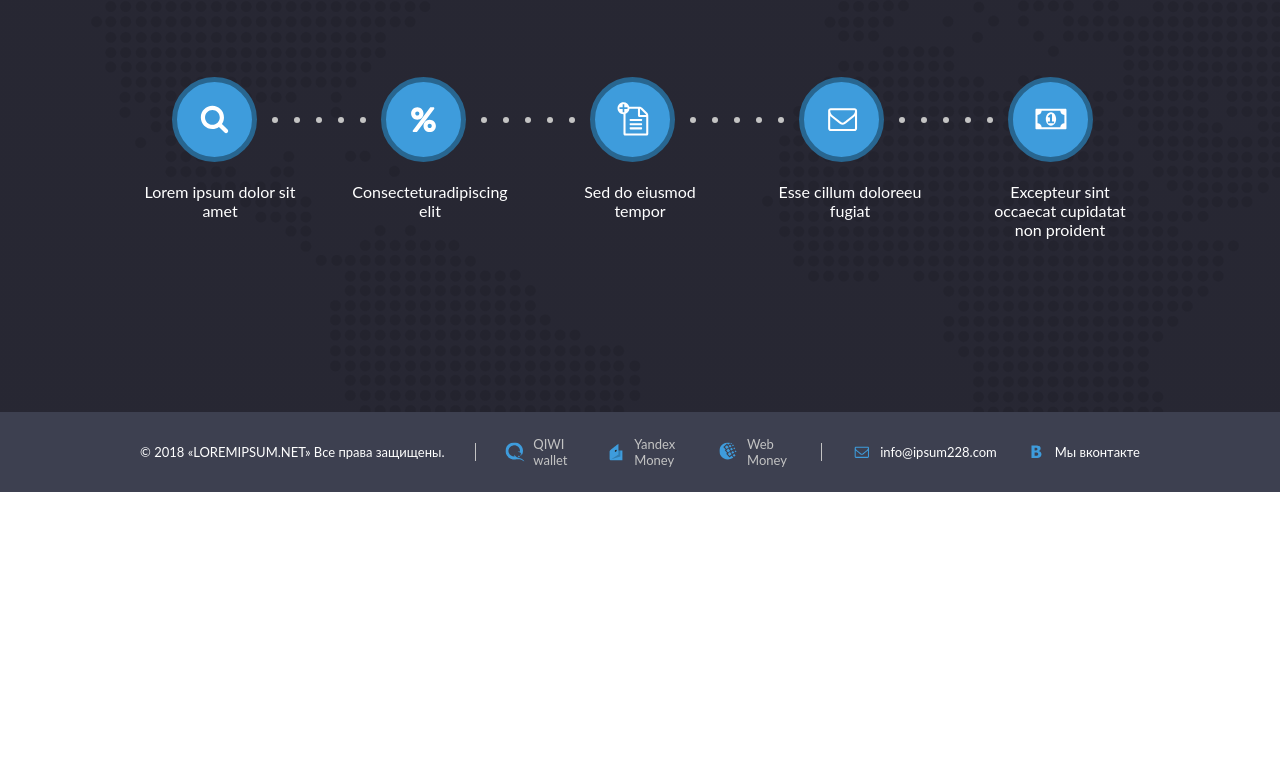
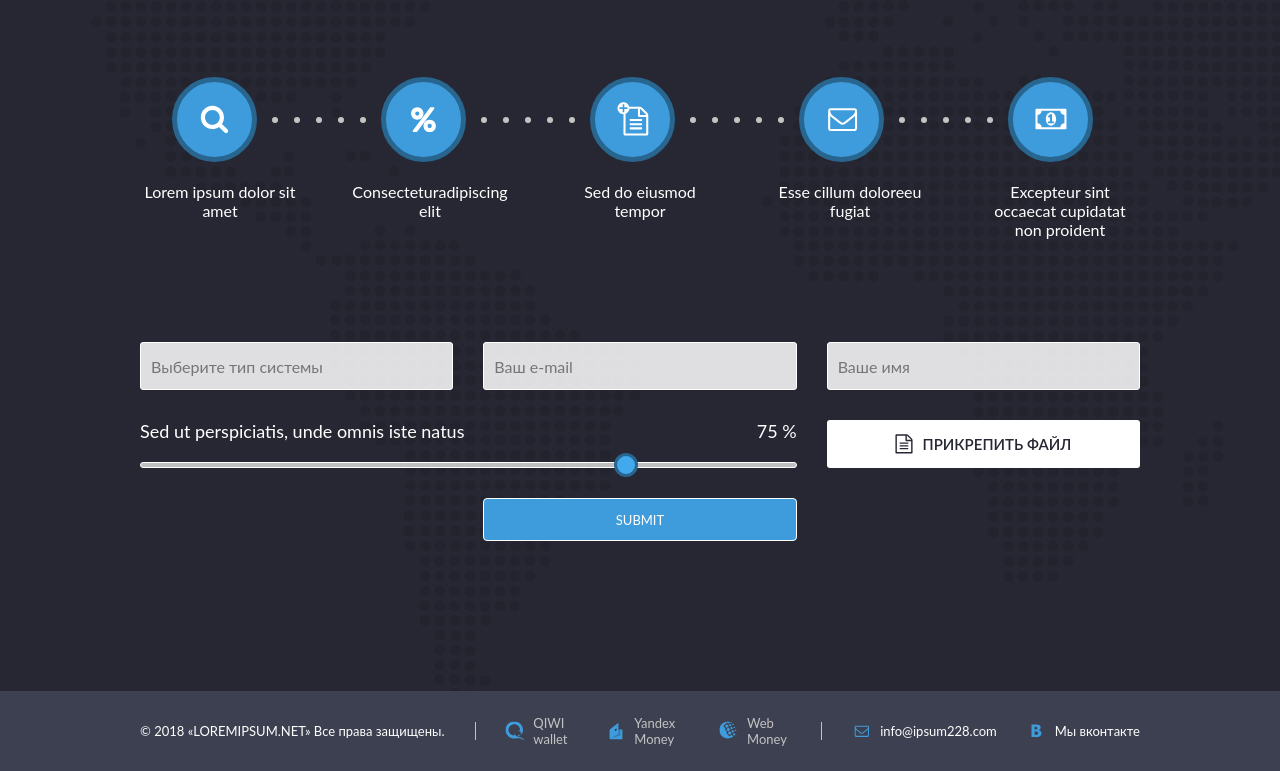
Before and after one commit to ultramarine64/softnsk-test-task, a website: page src/index.html in a window 1280 px wide. Shown: the part 1068-1839 px from the top of the page. Before the commit the page ends 1560 px from the top, so only its background shows below. Drawn offline with nearby package versions, Linux system fonts and the light colour scheme; files that its build step writes are made by us from their sources; a web font is replaced by a local one.

Commit message:
Реализовать форму отправки без селекта.

```diff
--- a/src/index.html
+++ b/src/index.html
@@ -131,6 +131,26 @@
             <span class="icons-chain__item-description">Excepteur sint occaecat cupidatat non proident</span>
           </div>
         </div>
+        <form action="#" class="form">
+          <input placeholder="Выберите тип системы" name="system" type="text" class="form__input form__input__select">
+          <input placeholder="Ваш e-mail" name="email" type="text" class="form__input form__input__email">
+          <input placeholder="Ваше имя" name="username" type="text" class="form__input form__input__name">
+          <div class="range-slider form__range-slider">
+            <div class="range-slider__text-container">
+              <span class="range-slider__caption">Sed ut perspiciatis, unde omnis iste natus</span>
+              <span class="range-slider__value">75 %</span>
+            </div>
+            <input class="range-slider__input" value="75" min="0" max="100" name="loremipsum" type="range">
+          </div>
+          <div class="form__file">
+            <input type="file" id="files" class="form__file-input"/>
+            <label for="files" class="form__file-label">
+              <img src="images/icons/attachment.svg" alt="" class="form__file-label-icon">
+              Прикрепить файл
+            </label>
+          </div>
+          <input type="submit" name="attachments" class="button form__button">
+        </form>
       </div>
     </section>
   </main>
--- a/src/js/script.js
+++ b/src/js/script.js
@@ -8,3 +8,10 @@ menuBtn.addEventListener('click', () => {
     span.classList.toggle('menu__btn-span_active');
   }
 });
+
+let orderFormSliderValue = document.querySelector('.order-making .range-slider__value');
+let orderFormSlider = document.querySelector('.order-making .range-slider__input');
+
+orderFormSlider.addEventListener('input', () => {
+  orderFormSliderValue.textContent = `${orderFormSlider.value} %`;
+});
--- /dev/null
+++ b/src/sass/blocks/_form.scss
@@ -0,0 +1,82 @@
+.form {
+  display: grid;
+  grid-template-columns: 1fr 1fr 1fr;
+  gap: 30px;
+  grid-template-areas: "input_select input_email input_name"
+                       "slider       slider      input_file"
+                       "  .          submit          .     ";
+
+
+  &__range-slider {
+    grid-area: slider;
+  }
+
+
+  &__button {
+    grid-area: submit;
+
+    &:hover {
+      cursor: pointer;
+    }
+  }
+
+  &__input {
+    outline: none;
+    border: none;
+    height: 48px;
+    background: rgba(255, 255, 255, 0.85);
+    border: 1px solid #FFFFFF;
+    border-radius: 3px;
+    padding: 12px 10px;
+
+    &-email {
+      grid-area: input_email;
+    }
+    &-name {
+      grid-area: input_name;
+    }
+    &-select {
+      grid-area: input_select;
+    }
+  }
+
+  &__file {
+    grid-area: input_file;
+
+    &-input {
+      display: none;
+    }
+
+    &-label {
+      height: 48px;
+      background: #FFFFFF;
+      border: 2px solid #FFFFFF;
+      border-radius: 3px;
+      font-family: 'Lato', sans-serif;
+      font-style: normal;
+      font-weight: 600;
+      font-size: 15px;
+      line-height: 18px;
+      text-transform: uppercase;
+      transition: .1s all;
+
+      color: #272733;
+
+      display: flex;
+      gap: 10px;
+      align-items: center;
+      justify-content: center;
+
+      &-icon {
+        display: block;
+        height: 20px;
+        width: auto;
+      }
+
+      &:hover {
+        cursor: pointer;
+        border: 2px solid #3E9CDC;
+      }
+    }
+  }
+}
--- /dev/null
+++ b/src/sass/blocks/_range-slider.scss
@@ -0,0 +1,62 @@
+.range-slider {
+  width: 100%;
+  display: flex;
+  flex-direction: column;
+  justify-content: space-between;
+
+  &__input {
+    -webkit-appearance: none;
+    outline: none;
+    height: 6px;
+    background: rgba(255, 255, 255, 0.7);
+    border: 1px solid #FFFFFF;
+    border-radius: 5px;
+
+    &::-webkit-slider-thumb {
+      -webkit-appearance: none;
+      height: 24px;
+      width: 24px;
+      border-radius: 50%;
+      background: #42A9ED;
+      border: 3px solid #286690;
+    }
+
+    &::-moz-range-thumb {
+      height: 18px;
+      width: 18px;
+      border-radius: 50%;
+      background: #42A9ED;
+      border: 3px solid #286690;
+    }
+
+    &::-webkit-slider-runnable-track  {
+      -webkit-appearance: none;
+      box-shadow: none;
+      border: none;
+      background: transparent;
+    }
+  }
+
+  &__text-container {
+    display: flex;
+    justify-content: space-between;
+  }
+
+  &__caption {
+    font-family: 'Lato', sans-serif;
+    font-style: normal;
+    font-weight: 400;
+    font-size: 18px;
+    line-height: 22px;
+    color: #FFFFFF;
+  }
+
+  &__value {
+    font-family: 'Lato', sans-serif;
+    font-style: normal;
+    font-weight: 400;
+    font-size: 18px;
+    line-height: 22px;
+    color: #FFFFFF;
+  }
+}
--- a/src/sass/style.scss
+++ b/src/sass/style.scss
@@ -23,6 +23,8 @@ body, p {
 @import "blocks/button";
 @import "blocks/order-making";
 @import "blocks/icons-chain";
+@import "blocks/form";
+@import "blocks/range-slider";
 @import "blocks/footer";
 
 @import "media";
```
